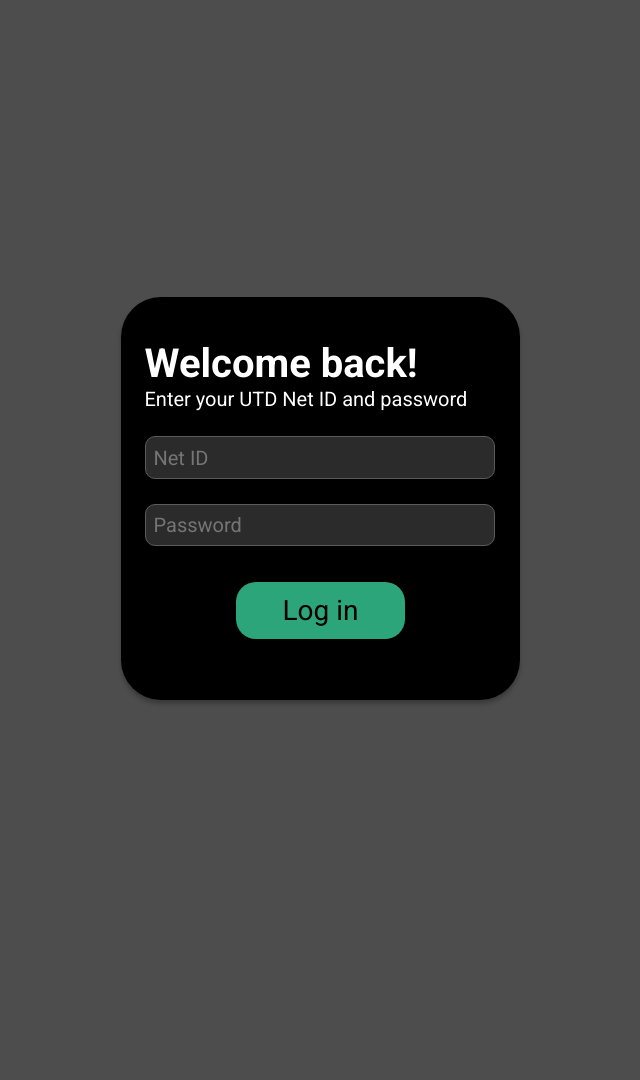
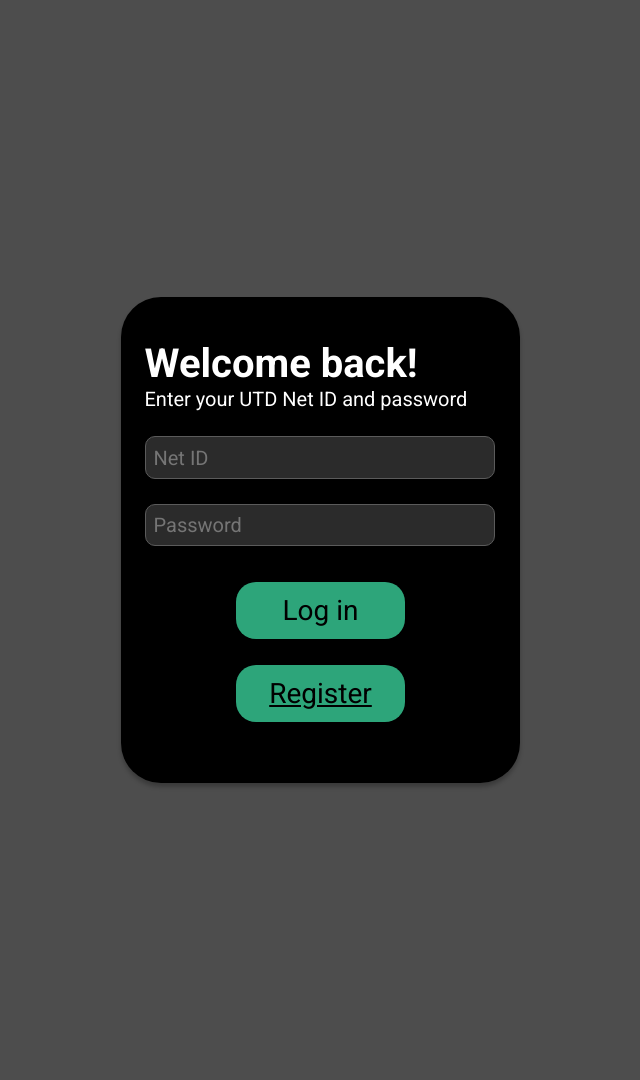
Before and after one commit to ibadamomin/UTD-Degree-Planner, a PHP site: page /login.php in a window 1280 px wide. Shown: the whole page, without its empty margins (320-960 px from the left). Before the commit the page ends 703 px from the top, so only its background shows below. Run offline with PHP 8.4, Linux system fonts and the light colour scheme; some web fonts are replaced.

Commit message:
feat: adding link to register from login page

```diff
--- a/public/login.php
+++ b/public/login.php
@@ -70,6 +70,9 @@ if ($_SERVER["REQUEST_METHOD"] == "POST") {
         <div class="button-wrapper">
             <button class="button" type="submit" value="submit"> Log in </button>
         </div>
+        <div class="button-wrapper">
+            <a href="register.php" class="button">Register</a>
+        </div>
         <div style="color: red;">
         <?php
         if (isset($_GET['error'])) {
```
